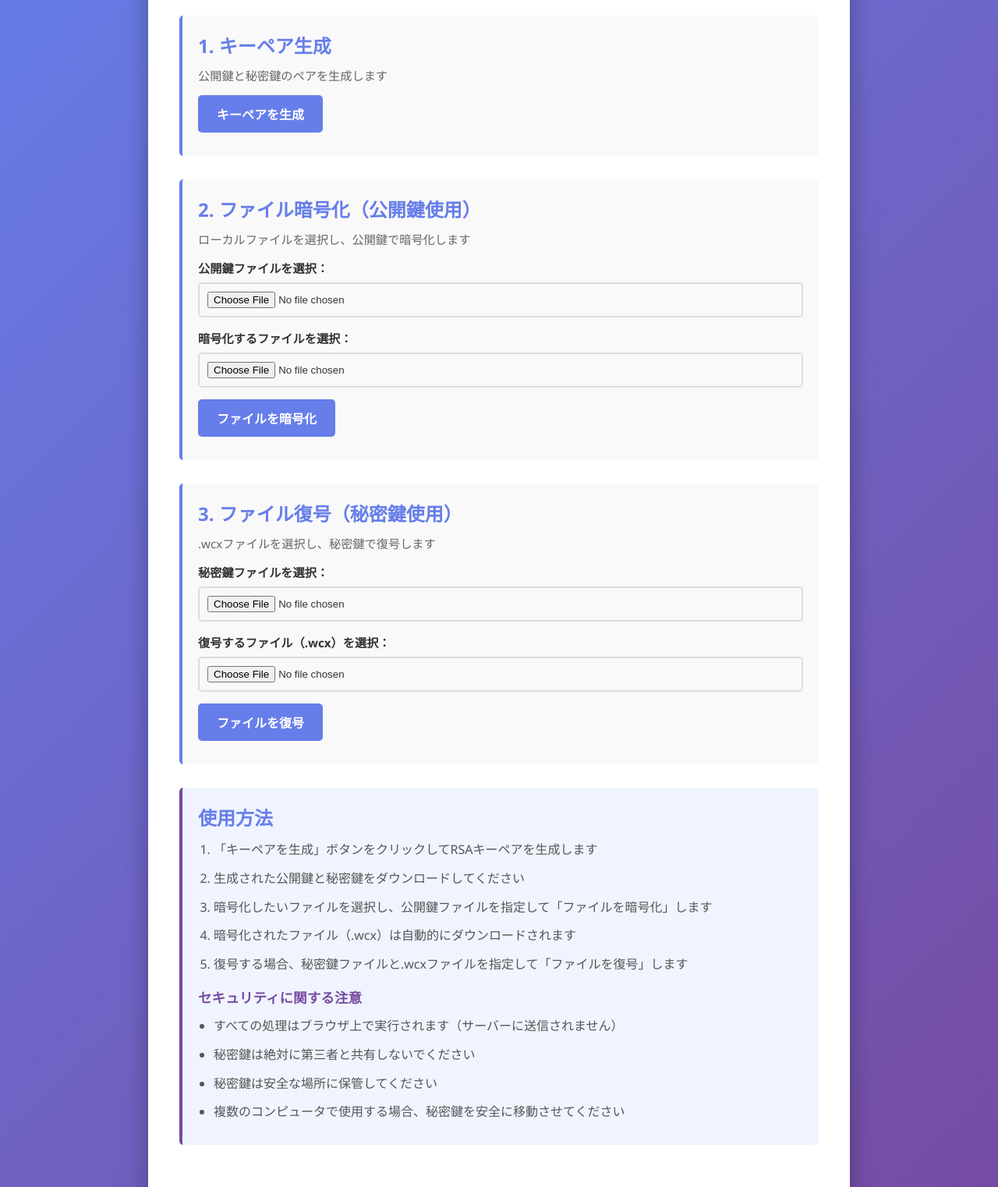
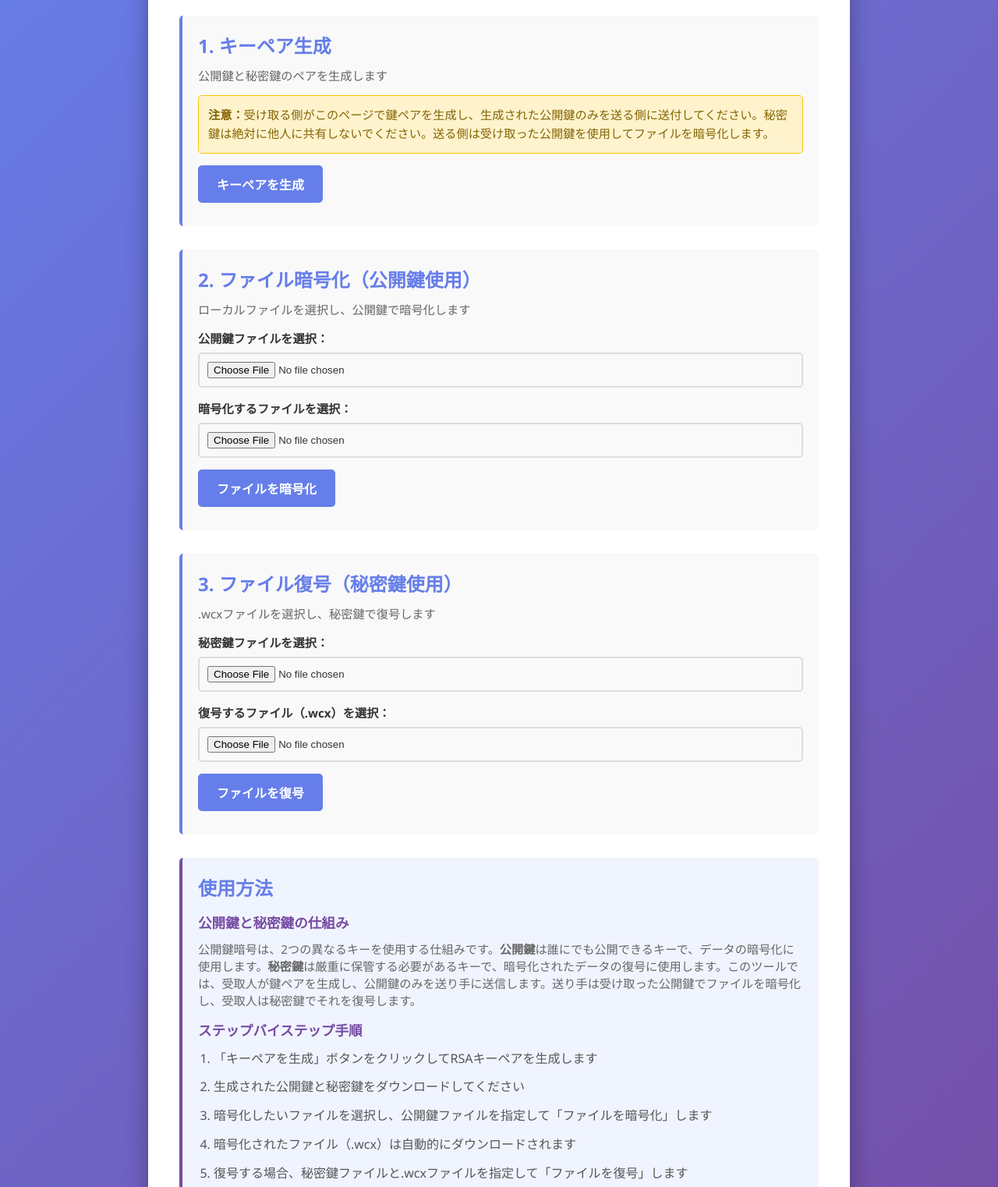
Before and after one commit to HosokawaKenchi/webcrypto-exchange-kh, a plain HTML site: page index.html in a window 1280 px wide. Shown: the part 160-1682 px from the top of the page at 78% size. Drawn offline with Linux system fonts and the light colour scheme.

Commit message:
description

```diff
--- a/index.html
+++ b/index.html
@@ -15,6 +15,7 @@
         <section class="section">
             <h2>1. キーペア生成</h2>
             <p>公開鍵と秘密鍵のペアを生成します</p>
+            <p class="note"><strong>注意：</strong>受け取る側がこのページで鍵ペアを生成し、生成された公開鍵のみを送る側に送付してください。秘密鍵は絶対に他人に共有しないでください。送る側は受け取った公開鍵を使用してファイルを暗号化します。</p>
             <button id="generateKeysBtn" class="btn btn-primary">キーペアを生成</button>
             <div id="keyStatus" class="status-message" style="display: none;"></div>
 
@@ -65,6 +66,11 @@
         <!-- 情報セクション -->
         <section class="section info-section">
             <h2>使用方法</h2>
+
+            <h3>公開鍵と秘密鍵の仕組み</h3>
+            <p>公開鍵暗号は、2つの異なるキーを使用する仕組みです。<strong>公開鍵</strong>は誰にでも公開できるキーで、データの暗号化に使用します。<strong>秘密鍵</strong>は厳重に保管する必要があるキーで、暗号化されたデータの復号に使用します。このツールでは、受取人が鍵ペアを生成し、公開鍵のみを送り手に送信します。送り手は受け取った公開鍵でファイルを暗号化し、受取人は秘密鍵でそれを復号します。</p>
+
+            <h3>ステップバイステップ手順</h3>
             <ol>
                 <li>「キーペアを生成」ボタンをクリックしてRSAキーペアを生成します</li>
                 <li>生成された公開鍵と秘密鍵をダウンロードしてください</li>
--- a/style.css
+++ b/style.css
@@ -53,6 +53,16 @@ h1 {
     color: #666;
     margin-bottom: 15px;
     font-size: 0.95em;
+}
+
+.section .note {
+    background-color: #fff3cd;
+    border: 1px solid #ffc107;
+    border-radius: 5px;
+    padding: 12px;
+    margin-bottom: 15px;
+    color: #856404;
+    line-height: 1.6;
 }
 
 .section ol, .section ul {
```
